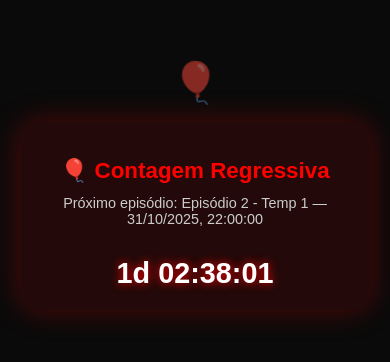
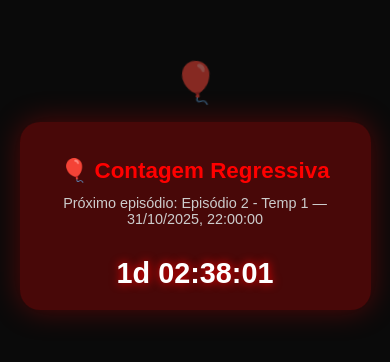
Before and after one commit to williamsramos/IT-Bem-Vindo-a-Derry, a plain HTML site: page index.html in a window 390 px wide. Shown: the part 206-568 px from the top of the page. Drawn offline with Linux system fonts and the light colour scheme.

Commit message:
style.css alterado
alterado cor responsivo

```diff
--- a/style.css
+++ b/style.css
@@ -69,6 +69,7 @@ h2 {
   .container {
     padding: 30px 20px;
     width: 90%;
+    background: rgba(255, 0, 0, 0.2); /* fundo mais visível */
   }
 
   h1 {
@@ -95,6 +96,7 @@ h2 {
 @media (max-width: 480px) {
   .container {
     padding: 20px 15px;
+    background: rgba(255, 0, 0, 0.25); /* fundo ainda mais visível */
   }
 
   h1 {
```
